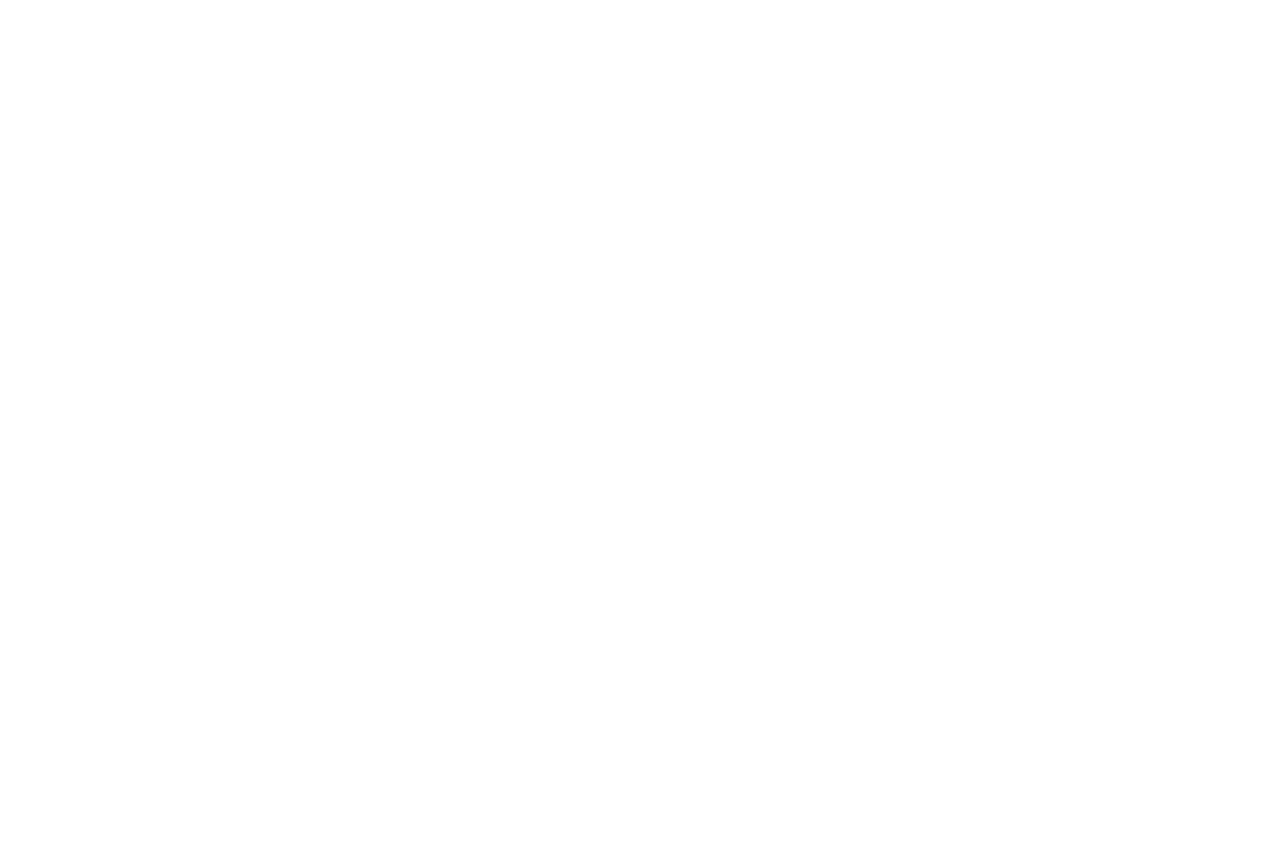
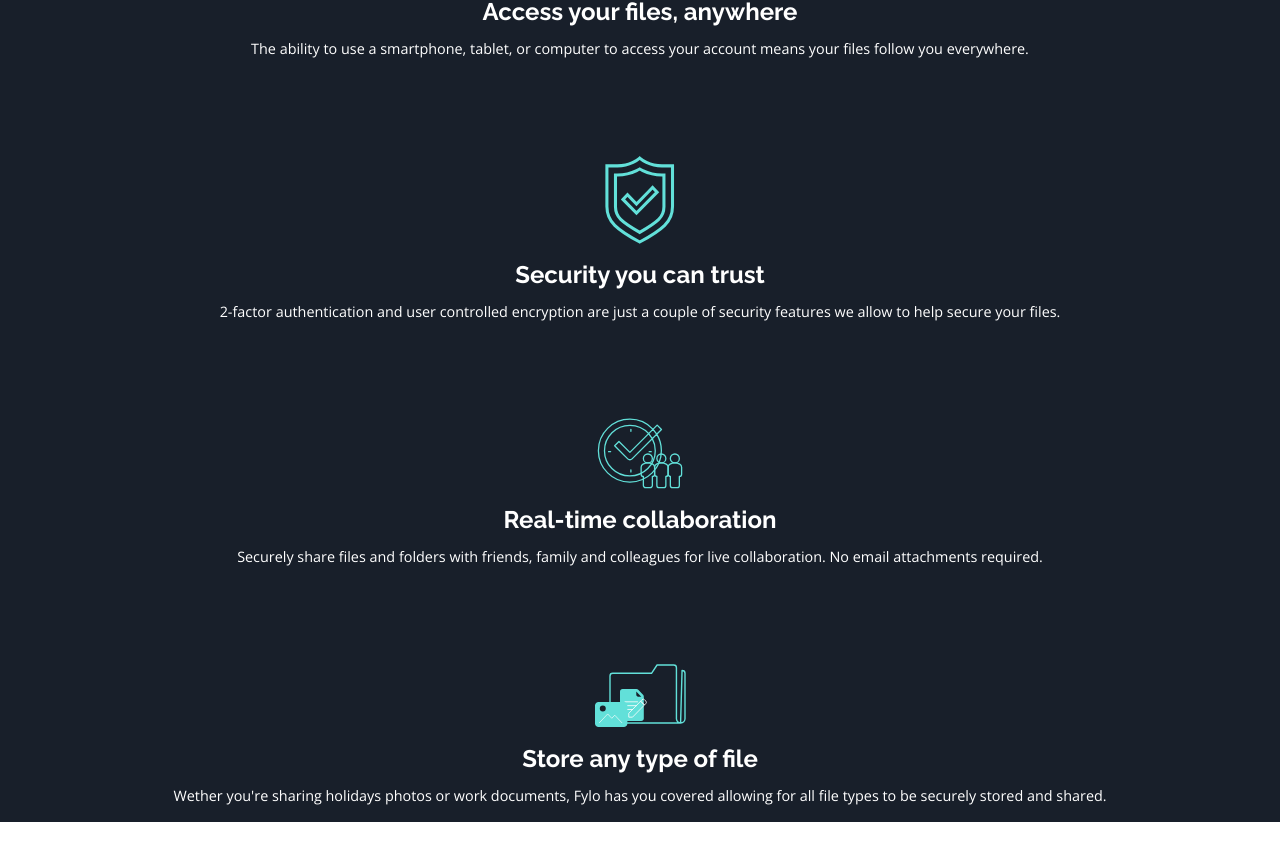
Before and after one commit to OscarAnillo/fylo_dark_theme_landing, a React (Create React App) app: page / in a window 1280 px wide. Shown: the part 1154-2014 px from the top of the page. Before the commit the page ends 865 px from the top, so only its background shows below. Built offline with nearby package versions, Linux system fonts and the light colour scheme.

Commit message:
Commit
add container div
add perks component
add data folder with perks to map through

```diff
--- a/src/App.css
+++ b/src/App.css
@@ -16,6 +16,10 @@
   background-color: hsl(218, 28%, 13%);
   min-height: 100vh;
 }
+.container {
+  width: 90%;
+  margin: auto;
+}
 img {
   max-width: 100%;
 }
@@ -29,13 +33,13 @@
   align-items: center;
   justify-content: space-between;
   padding: 2em 0;
-  text-align: left;
 }
 .nav-section > div {
   /* border: 1px solid red; */
   width: 100%;
 }
 .nav-section > div:nth-child(1){
+  text-align: left;
   width: 50%;
 }
 .nav-section > div:nth-child(2){
@@ -46,6 +50,7 @@
 }
 .nav-section ul {
   display: flex;
+  justify-content: space-between;
   font-family: 'Raleway', sans-serif;
   font-weight: 400;
 }
@@ -84,3 +89,27 @@
   padding: 1.3em 2em;
   width: 80%;
 }
+
+/* PerksComponent */
+.perks {
+  margin: 11em 0 0 0;
+}
+
+.perks .perkes-map-data {
+  margin-bottom: 4em;
+  padding: 1em 0;
+}
+
+.perks .perkes-map-data h2 {
+  color: #fff;
+  font-family: 'Raleway', sans-serif;
+  font-weight: 700;
+  padding: .5em 0;
+}
+.perks .perkes-map-data p {
+  color: #fff;
+  font-family: 'Open Sans', sans-serif;
+  font-weight: 400;
+  font-size: .9rem;
+  line-height: 1.5em;
+}
--- a/src/App.js
+++ b/src/App.js
@@ -1,13 +1,18 @@
 import NavComponent from './Components/nav-component';
+import HeroComponent from './Components/hero-component';
+import PerksComponent from './Components/perks-component';
 
 import './App.css';
-import HeroComponent from './Components/hero-component';
 
 function App() {
   return (
     <div className="App">
       <NavComponent />
       <HeroComponent />
+      <div className="container">
+        <PerksComponent />
+
+      </div>
     </div>
   );
 }
--- /dev/null
+++ b/src/Components/perks-component.js
@@ -0,0 +1,15 @@
+import data from '../Data/data-perks.json';
+
+export default function PerksComponent(){
+    return (
+        <div className="perks">
+            {data.map(item => (
+                <div key={item.id} className="perkes-map-data">
+                    <img src={item.icon} alt="" />
+                    <h2>{item.title}</h2>
+                    <p>{item.description}</p>
+                </div>
+            ))}
+        </div>
+    )
+}
--- /dev/null
+++ b/src/Data/data-perks.json
@@ -0,0 +1,26 @@
+[
+    {
+        "id":"1",
+        "icon":"images/icon-access-anywhere.svg",
+        "title":"Access your files, anywhere",
+        "description":"The ability to use a smartphone, tablet, or computer to access your account  means your files follow you everywhere."
+    },
+    {
+        "id":"2",
+        "icon":"images/icon-security.svg",
+        "title":"Security you can trust",
+        "description":"2-factor authentication and user controlled encryption are just a couple of security features we allow to help secure your files."
+    },
+    {
+        "id":"3",
+        "icon":"images/icon-collaboration.svg",
+        "title":"Real-time collaboration",
+        "description":"Securely share files and folders with friends, family and colleagues for live collaboration. No email attachments required."
+    },
+    {
+        "id":"4",
+        "icon":"images/icon-any-file.svg",
+        "title":"Store any type of file",
+        "description":"Wether you're sharing holidays photos or work documents, Fylo has you covered allowing for all file types to be securely stored and shared."
+    }
+]
```
